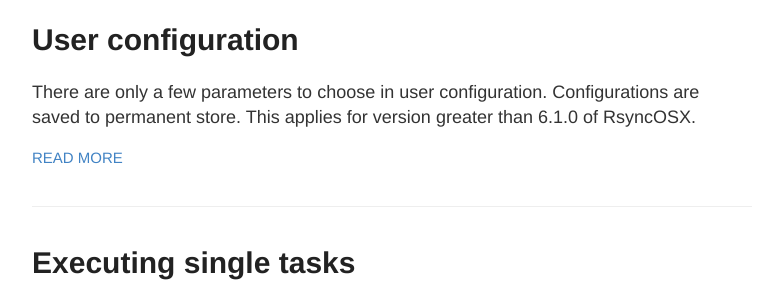
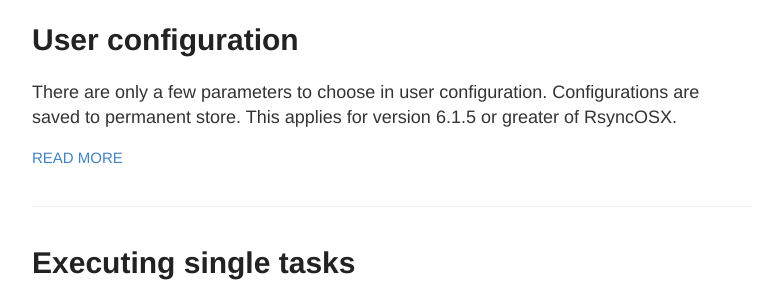
Before and after one commit to d2s/Documentation, a Jekyll site: the page built from index.html, in a window 1280 px wide and 900 px high, scrolled down 3031 px. Shown: the part 178-478 px from the top of the window, without its empty margins (248-1031 px from the left). Built offline with Jekyll 4.4.1, drawn with Linux system fonts in a browser that asks for light colours.

Commit message:
Update 2018-04-10-UserConfiguration.md

```diff
--- a/_posts/2018-04-10-UserConfiguration.md
+++ b/_posts/2018-04-10-UserConfiguration.md
@@ -3,7 +3,7 @@ layout: post
 title:  "User configuration"
 permalink: UserConfiguration
 ---
-There are only a few parameters to choose in user configuration. Configurations are saved to permanent store. This applies for version greater than 6.1.0 of RsyncOSX.
+There are only a few parameters to choose in user configuration. Configurations are saved to permanent store. This applies for version 6.1.5 or greater of RsyncOSX.
 
 ![](/images/RsyncOSX/master/userconfig/user.png)
 
```
